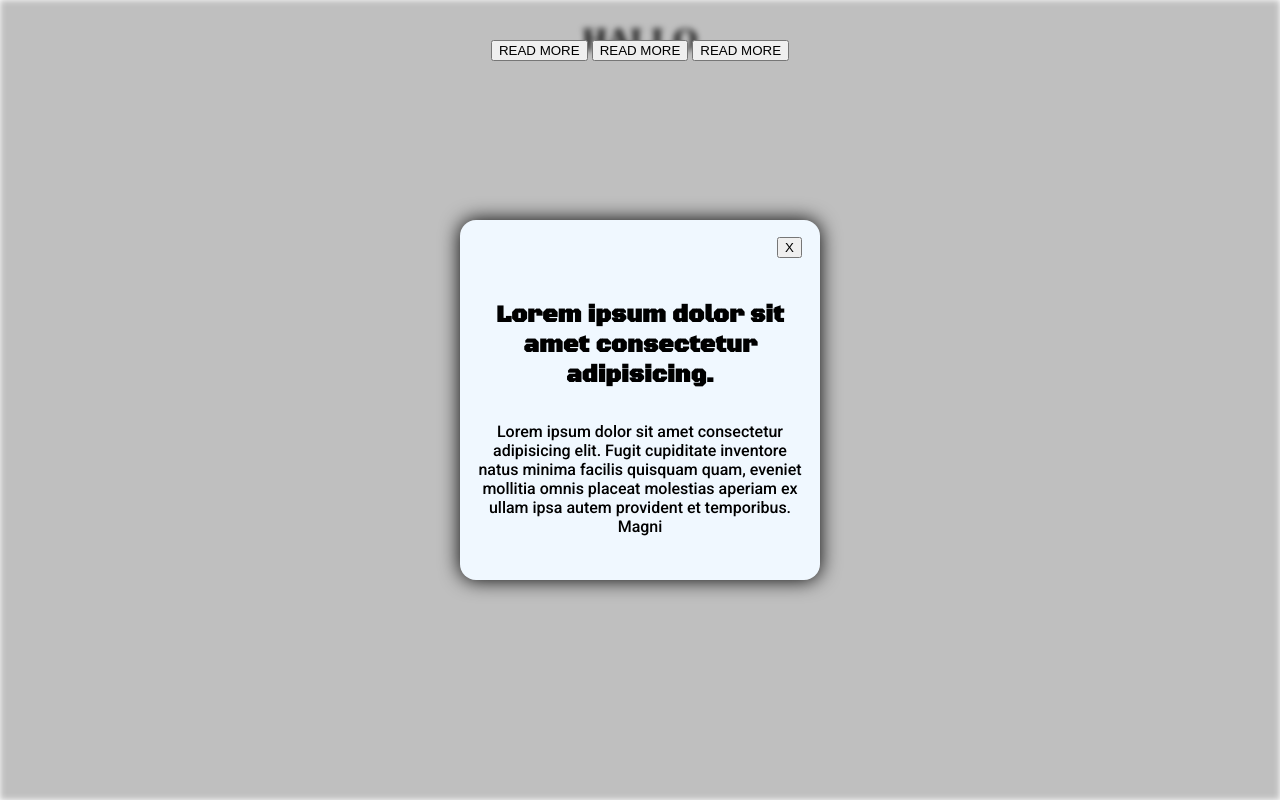
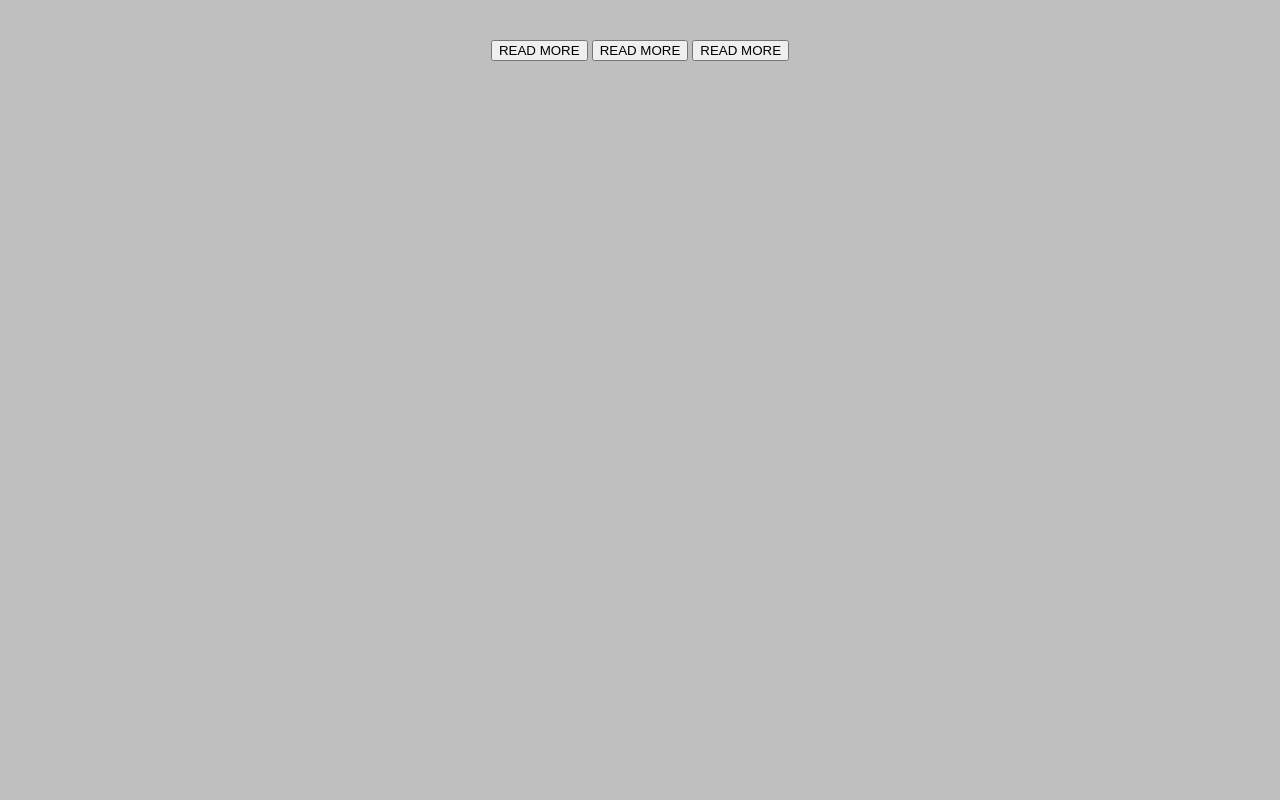
Before and after one commit to Ameer2000Mzori/Modal-Window, a website built with webpack: page src/index.html in a window 1280 px wide. Built offline with nearby package versions, Linux system fonts and the light colour scheme.

Commit message:
added active class for over lay and card-box

```diff
--- a/src/index.html
+++ b/src/index.html
@@ -19,15 +19,16 @@
   </head>
   <body>
     <header class="header">
-      <div class="shdow-Overlay"><h1>HALLO</h1></div>
-      <div class="header-Wrap">
-        <div class="buttons-Wrap">
-          <button id="read-More-Btns" class="button-One">READ MORE</button>
-          <button id="read-More-Btns" class="button-Two">READ MORE</button>
-          <button id="read-More-Btns" class="button-Three">READ MORE</button>
+      <div class="shdow-Overlay active">
+        <div class="header-Wrap">
+          <div class="buttons-Wrap">
+            <button id="read-More-Btns" class="button-One">READ MORE</button>
+            <button id="read-More-Btns" class="button-Two">READ MORE</button>
+            <button id="read-More-Btns" class="button-Three">READ MORE</button>
+          </div>
         </div>
       </div>
-      <div class="card-Box">
+      <div class="card-Box active">
         <div class="btn-Wrap">
           <button class="close-Card-Btn">X</button>
         </div>
--- a/src/style.scss
+++ b/src/style.scss
@@ -26,11 +26,19 @@ body {
     top: 0;
     left: 0;
     z-index: 4;
-    filter: blur(3px);
+    filter: blur(1px);
+    display: flex;
+    flex-direction: column;
+    text-align: center;
+    align-items: center;
+    justify-content: center;
+  }
+
+  .shdow-Overlay.active {
+    filter: blur(0);
   }
 
   .header-Wrap {
-    position: relative;
     z-index: 5;
     height: 90%;
     width: 90%;
@@ -87,4 +95,8 @@ body {
       }
     }
   }
+
+  .card-Box.active {
+    display: none;
+  }
 }
```
Also changed, not shown: src/style.css, 1 other file.
